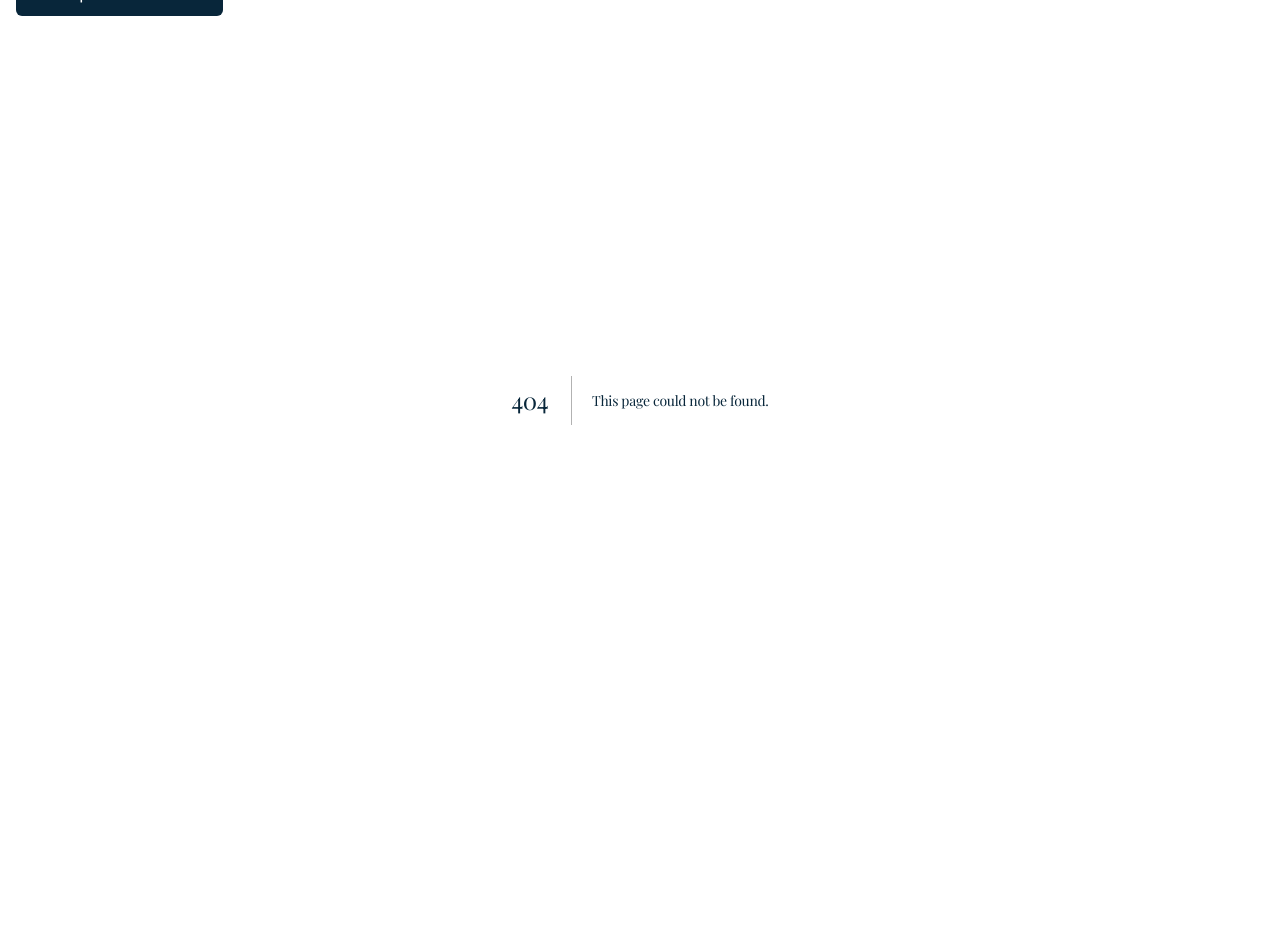
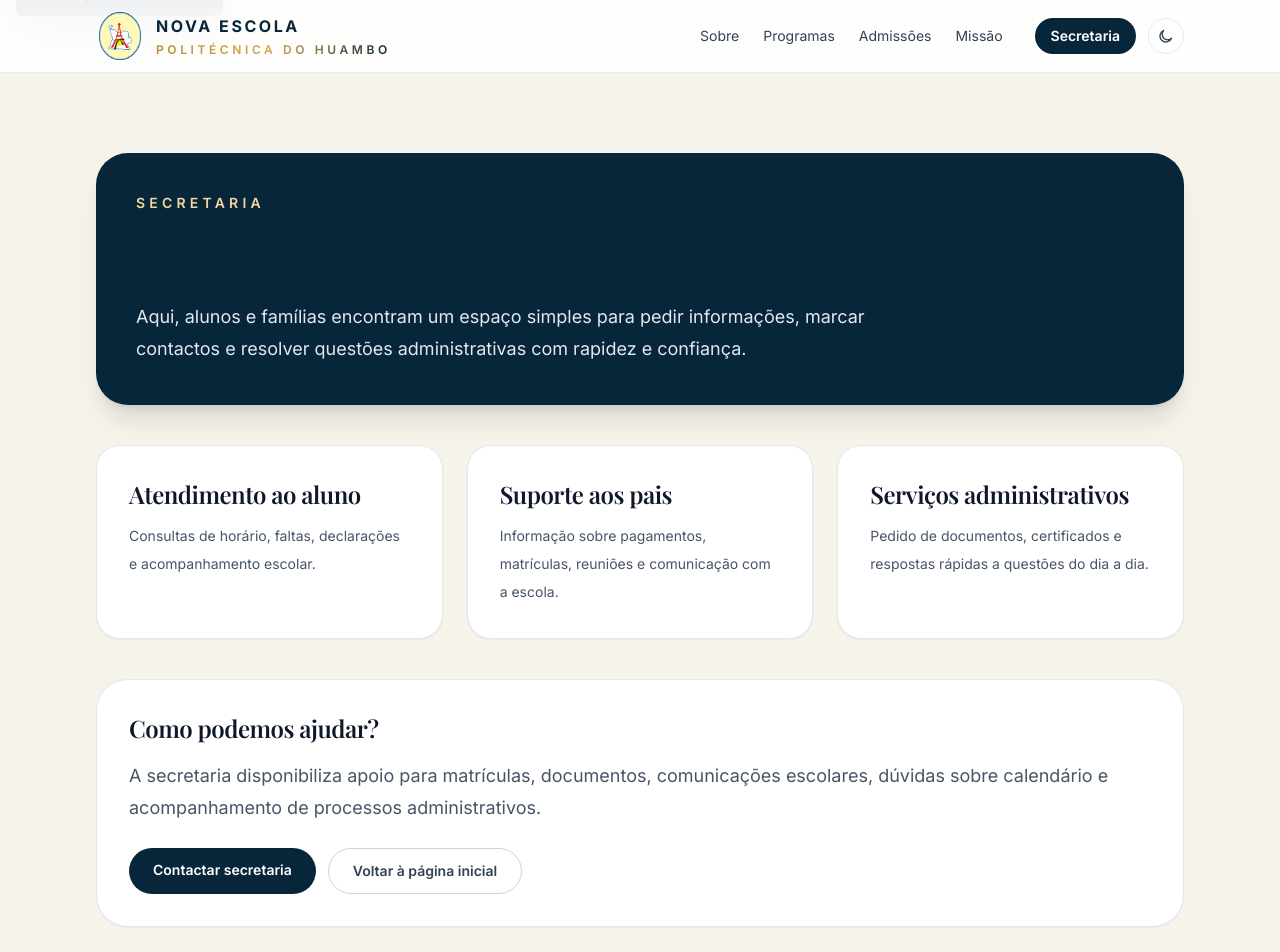
Before and after one commit to luistchitue-boop/nova-escola-politecnica-do-huambo-website, a Next.js app: page /secretaria in a window 1280 px wide. Before the commit this address had no page. Shown: the top 952 px of the page. Before the commit the page ends 800 px from the top, so only its background shows below. Built offline with nearby package versions, Linux system fonts and the light colour scheme.

Commit message:
feat: update Header links to point to the new Secretaria page and add Secretaria component

```diff
--- a/components/Header.js
+++ b/components/Header.js
@@ -49,7 +49,7 @@ export default function Header() {
           <a href="#admissions" className="transition hover:text-[#b98b2d]">Admissões</a>
           <a href="#mission" className="transition hover:text-[#b98b2d]">Missão</a>
           <div className="ml-2 flex items-center gap-3">
-            <a href="#admissions" className="rounded-full bg-[#08263a] px-4 py-2 text-sm font-semibold text-white transition hover:bg-[#0d3550]">Informação</a>
+            <a href="/secretaria" className="rounded-full bg-[#08263a] px-4 py-2 text-sm font-semibold text-white transition hover:bg-[#0d3550]">Secretaria</a>
             <button onClick={toggleTheme} aria-label="Alternar tema" className="inline-flex h-9 w-9 items-center justify-center rounded-full border border-slate-200 bg-white text-slate-700 transition hover:bg-slate-50 dark:border-slate-700 dark:bg-slate-800 dark:text-slate-200">
               {theme === 'dark' ? (
                 <svg className="h-4 w-4" viewBox="0 0 24 24" fill="none" stroke="currentColor"><path strokeLinecap="round" strokeLinejoin="round" strokeWidth={2} d="M12 3v1m0 16v1m8-9h1M3 12H2m15.364-6.364l.707.707M6.343 17.657l-.707.707m12.02 0l.707-.707M6.343 6.343l-.707-.707"/></svg>
@@ -82,7 +82,7 @@ export default function Header() {
               <svg className="h-5 w-5" viewBox="0 0 24 24" fill="none" stroke="currentColor"><path strokeLinecap="round" strokeLinejoin="round" strokeWidth={2} d="M20.354 15.354A9 9 0 118.646 3.646 7 7 0 0020.354 15.354z"/></svg>
             )}
           </button>
-          <a href="#admissions" className="rounded-full bg-[#08263a] px-3 py-2 text-sm font-semibold text-white">Informação</a>
+          <a href="/secretaria" className="rounded-full bg-[#08263a] px-3 py-2 text-sm font-semibold text-white">Secretaria</a>
         </div>
       </div>
 
--- /dev/null
+++ b/pages/secretaria.js
@@ -0,0 +1,68 @@
+import Head from 'next/head'
+import Link from 'next/link'
+import Header from '../components/Header'
+import Footer from '../components/Footer'
+
+const services = [
+  {
+    title: 'Atendimento ao aluno',
+    description: 'Consultas de horário, faltas, declarações e acompanhamento escolar.',
+  },
+  {
+    title: 'Suporte aos pais',
+    description: 'Informação sobre pagamentos, matrículas, reuniões e comunicação com a escola.',
+  },
+  {
+    title: 'Serviços administrativos',
+    description: 'Pedido de documentos, certificados e respostas rápidas a questões do dia a dia.',
+  },
+]
+
+export default function SecretariaPage() {
+  return (
+    <div className="min-h-screen bg-[#f6f3eb] text-slate-800">
+      <Head>
+        <title>Secretaria — Nova Escola Politécnica do Huambo</title>
+        <meta name="description" content="Serviços de secretaria para alunos, pais e famílias da Nova Escola Politécnica do Huambo." />
+      </Head>
+
+      <Header />
+
+      <main className="mx-auto max-w-6xl px-6 py-20 lg:px-8">
+        <div className="rounded-[2rem] bg-[#08263a] p-10 text-white shadow-xl">
+          <p className="text-sm font-semibold uppercase tracking-[0.3em] text-[#f2d79d]">Secretaria</p>
+          <h1 className="mt-4 text-4xl font-semibold sm:text-5xl">A sua porta de entrada aos serviços da escola.</h1>
+          <p className="mt-6 max-w-3xl text-lg leading-8 text-slate-200">
+            Aqui, alunos e famílias encontram um espaço simples para pedir informações, marcar contactos e resolver questões administrativas com rapidez e confiança.
+          </p>
+        </div>
+
+        <div className="mt-10 grid gap-6 lg:grid-cols-3">
+          {services.map((service) => (
+            <div key={service.title} className="rounded-[1.5rem] border border-slate-200 bg-white p-8 shadow-sm">
+              <h2 className="text-2xl font-semibold text-slate-900">{service.title}</h2>
+              <p className="mt-3 text-sm leading-7 text-slate-600">{service.description}</p>
+            </div>
+          ))}
+        </div>
+
+        <div className="mt-10 rounded-[2rem] border border-slate-200 bg-white p-8 shadow-sm">
+          <h2 className="text-2xl font-semibold text-slate-900">Como podemos ajudar?</h2>
+          <p className="mt-4 text-lg leading-8 text-slate-600">
+            A secretaria disponibiliza apoio para matrículas, documentos, comunicações escolares, dúvidas sobre calendário e acompanhamento de processos administrativos.
+          </p>
+          <div className="mt-6 flex flex-wrap gap-3">
+            <a href="mailto:geral@escolahuambo.ao" className="rounded-full bg-[#08263a] px-6 py-3 text-sm font-semibold text-white transition hover:bg-[#0d3550]">
+              Contactar secretaria
+            </a>
+            <Link href="/" className="rounded-full border border-slate-300 px-6 py-3 text-sm font-semibold text-slate-700 transition hover:bg-slate-50">
+              Voltar à página inicial
+            </Link>
+          </div>
+        </div>
+      </main>
+
+      <Footer />
+    </div>
+  )
+}
```
